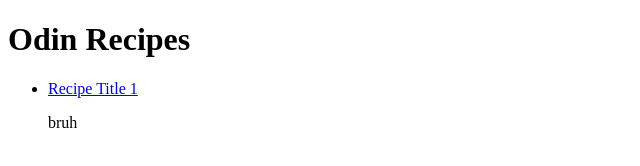
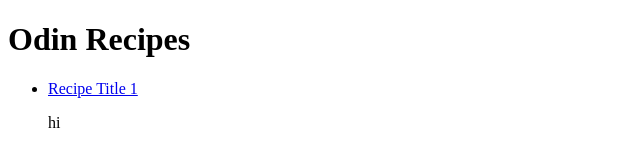
Before and after one commit to NirupamTheRizzer/odin-recipes, a plain HTML site: page index.html in a window 1280 px wide. Shown: the full height of the page, 0-640 px from the left. Drawn offline with Linux system fonts and the light colour scheme.

Commit message:
I just changed the "bruh" text

```diff
--- a/index.html
+++ b/index.html
@@ -11,7 +11,7 @@
     <h1>Odin Recipes</h1>
     <ul>
         <li><a href="recipes/lasagna.html">Recipe Title 1</a></li>
-        <p>bruh</p>
+        <p>hi</p>
     </ul>
 
 </body>
```
